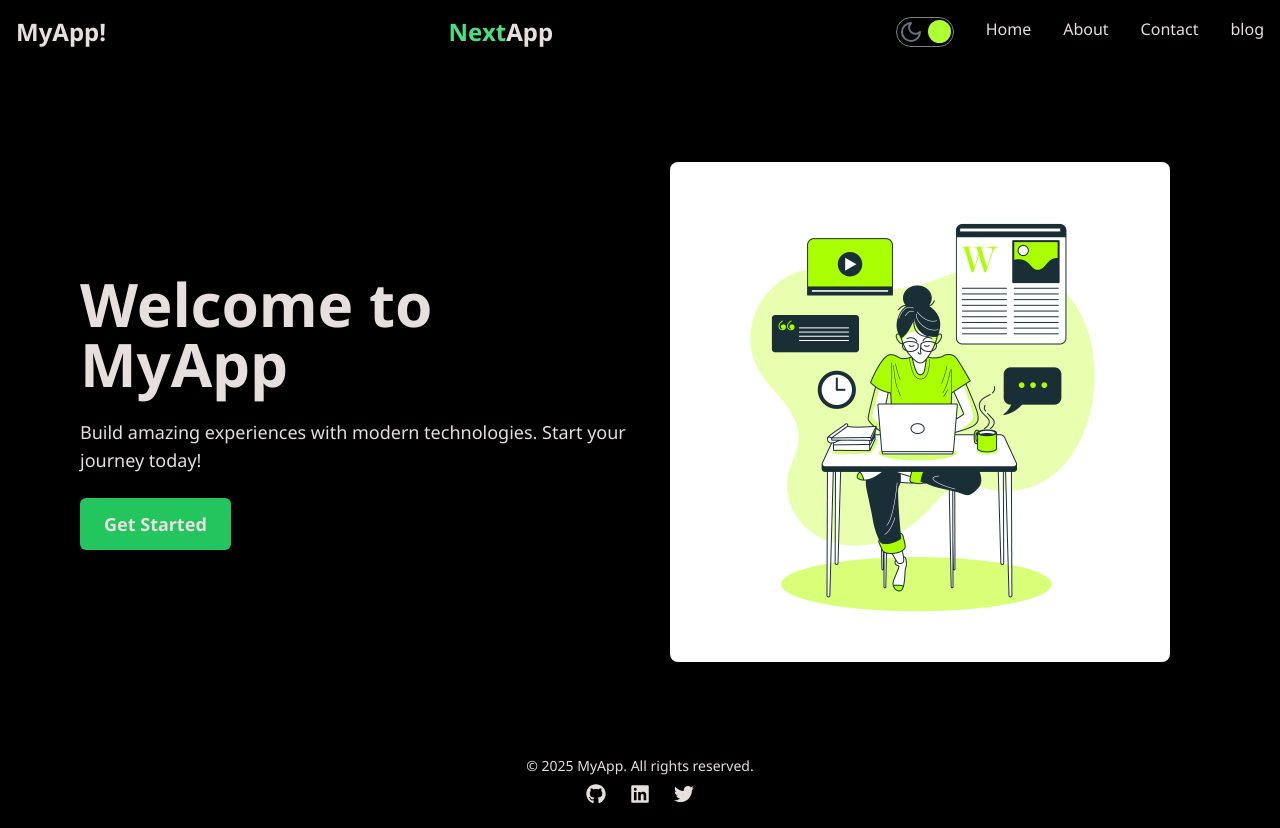
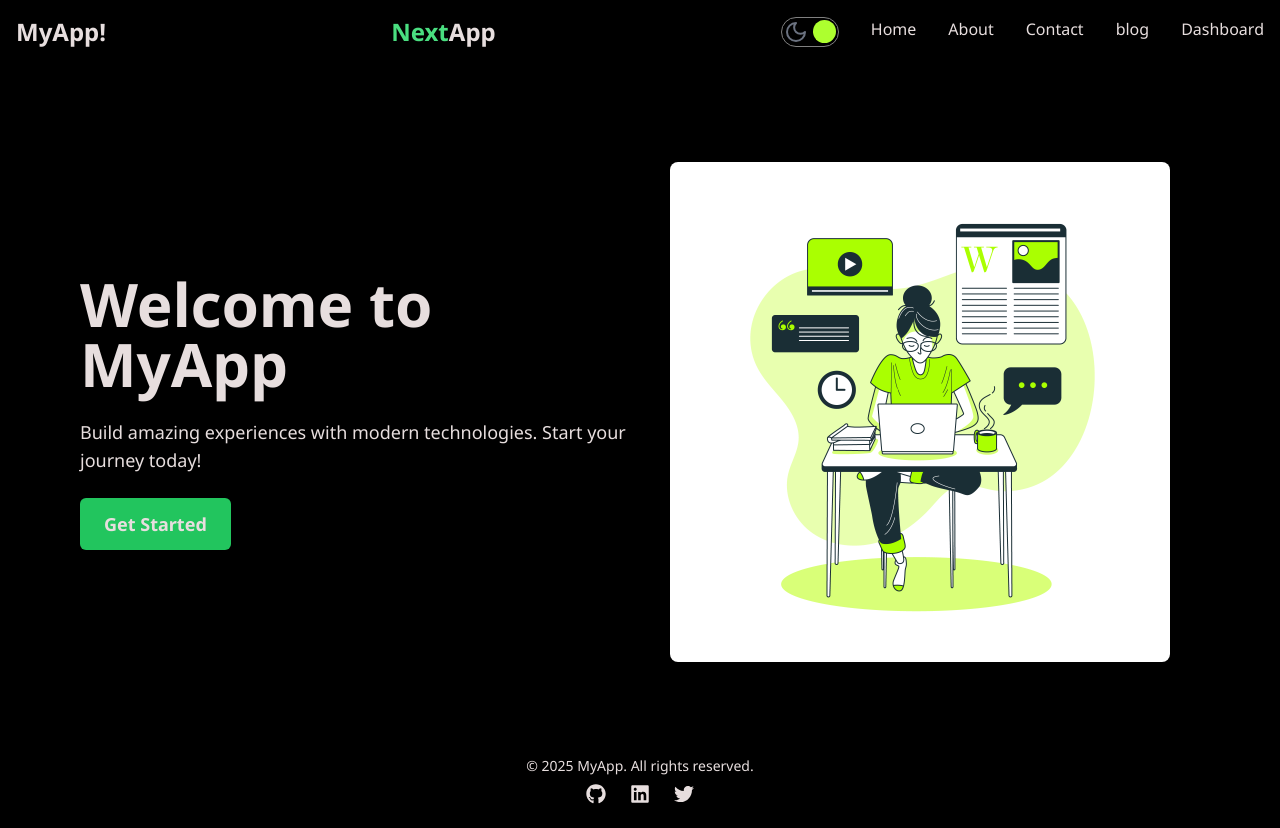
Before and after one commit to mudasser131/nextblogapp, a Next.js app: page / in a window 1280 px wide. Built offline with nearby package versions, Linux system fonts and the light colour scheme.

Commit message:
made minor chnages

```diff
--- a/src/app/blogs/[id]/page.jsx
+++ b/src/app/blogs/[id]/page.jsx
@@ -14,8 +14,9 @@ async function getData(id) {
 }
 
 const Blogpost = async ({ params }) => {
-  const data = await getData(params.id); // Correctly access id
+  const { id } = await params; // ✅ Await params before accessing properties
 
+  const data = await getData(id);
   return (
     <div className="h-[80vh] flex items-center justify-center">
       <div className="max-w-2xl mx-auto shadow-md hover:shadow-xl transition-shadow duration-300 rounded-2xl p-8 border mt-8">
--- a/src/components/Navbar/Navbar.jsx
+++ b/src/components/Navbar/Navbar.jsx
@@ -27,6 +27,7 @@ export default function Navbar() {
           <Link href="/about" className="hover:text-gray-300">About</Link>
           <Link href="/contact" className="hover:text-gray-300">Contact</Link>
           <Link href="/blogs" className="hover:text-gray-300">blog</Link>
+          <Link href="/dashboard" className="hover:text-gray-300">Dashboard</Link>
 
         </div>
 
```
